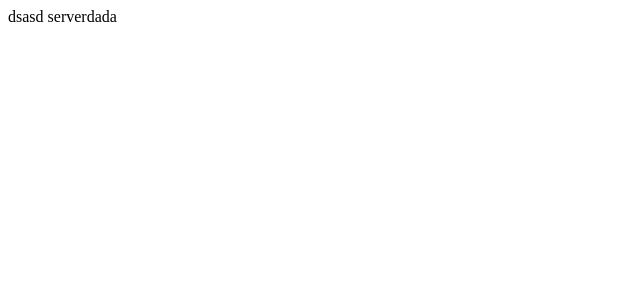
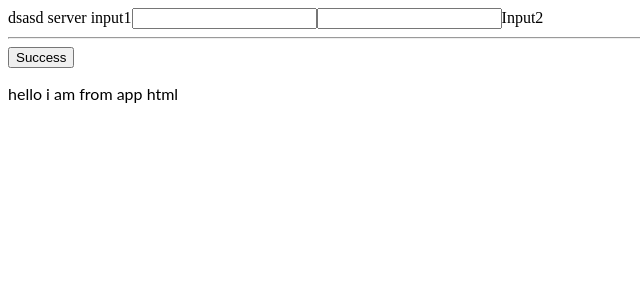
Before and after one commit to Faisal2904/proj1, an Angular app: page / in a window 1280 px wide. Shown: the top 300 px of the page, without its empty margins (0-640 px from the left). Built offline with nearby package versions, Linux system fonts and the light colour scheme.

Commit message:
5 files modified

```diff
--- a/src/app/app.component.html
+++ b/src/app/app.component.html
@@ -4,4 +4,4 @@
 </p> -->dsasd
 
 <app-server-element [srvElement]="serverElement"></app-server-element>
-<app-cockpit></app-cockpit>
+<app-cockpit (bpcreated)="Onbtnpress($event)"><p #contRef>hello i am from app html</p></app-cockpit>
--- a/src/app/app.component.ts
+++ b/src/app/app.component.ts
@@ -13,4 +13,7 @@ export class AppComponent  {
   constructor(){
    console.log(this.serverElement);
  }
+ Onbtnpress(data:{name:string, type:string}){
+   console.log("listening event from other component   "  + data.name);
+ }
 }
--- a/src/app/cockpit/cockpit.component.html
+++ b/src/app/cockpit/cockpit.component.html
@@ -1 +1,9 @@
-dada
+
+input1<input type="text" #localref>
+
+<input type="text" #localref2>Input2
+
+<hr>
+<button type="submit"  class="btn-success" (click)="xyz(localref)">Success</button>
+
+<ng-content></ng-content>
--- a/src/app/cockpit/cockpit.component.ts
+++ b/src/app/cockpit/cockpit.component.ts
@@ -1,4 +1,4 @@
-import { Component } from '@angular/core';
+import { Component,EventEmitter, Output, ViewChild ,ContentChild, ElementRef} from '@angular/core';
 
 @Component({
   selector: 'app-cockpit',
@@ -7,4 +7,20 @@ import { Component } from '@angular/core';
 })
 export class CockpitComponent  {
   name = 'Angular';
+  @Output('bpcreated') btnClick = new EventEmitter<{name:string, type:string}>();
+
+  @ViewChild('localref2') inputData2 : ElementRef;
+  @ContentChild('contRef') paradata;
+  constructor(){
+
+  }
+  xyz(localRef:HTMLInputElement){
+     console.log("in xyz" + this.inputData2.nativeElement.value);
+
+    console.log("in xyz" + localRef);
+    this.btnClick.emit({name:'testfun', type:'eventclck'});
+
+    console.log("in xyz" + this.paradata.value);
+  }
+
 }
--- a/src/app/server-element/server-element.component.ts
+++ b/src/app/server-element/server-element.component.ts
@@ -1,4 +1,4 @@
-import { Component,Input, OnInit } from '@angular/core';
+import { Component,Input, OnInit,SimpleChanges } from '@angular/core';
 
 @Component({
   selector: 'app-server-element',
@@ -8,12 +8,20 @@ import { Component,Input, OnInit } from '@angular/core';
 export class ServerElementComponent implements OnInit {
   name = 'Angular';
   @Input('srvElement') element:{type:string, name:string, staus: string};
-
-  constructor(){
-   //console.log(this.element);
+constructor(){
+   console.log("constructor called");
+ }
+ ngOnChanges(changes:SimpleChanges){
+ console.log("ngOnChange called");
+ console.log(changes);
  }
 
+
   ngOnInit(){
-   console.log(this.element);
+   console.log("ngOnInit called");
 }
+
+
+
+
 }
```
